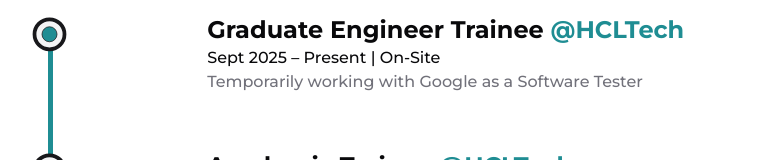
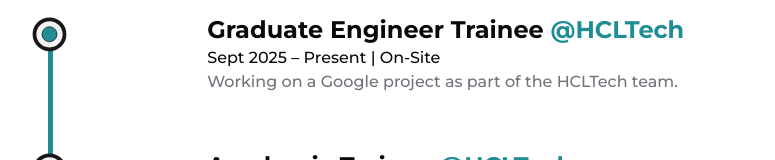
Before and after one commit to Nirosh-Shetty/my_portfolio, a Next.js app: page /about in a window 1280 px wide. Shown: the part 998-1158 px from the top of the page, without its empty margins (180-955 px from the left). Built offline with nearby package versions, Linux system fonts and the light colour scheme.

Commit message:
minor rephrasing

```diff
--- a/src/data/experience.ts
+++ b/src/data/experience.ts
@@ -9,7 +9,7 @@ export const EXPERIENCE: ExperienceShowcaseListItemProps[] = [
     },
     date: "Sept 2025 – Present",
     location: "On-Site",
-    description: "Temporarily working with Google as a Software Tester",
+    description: "Working on a Google project as part of the HCLTech team.",
   },
   {
     title: "Academic Trainee",
```
